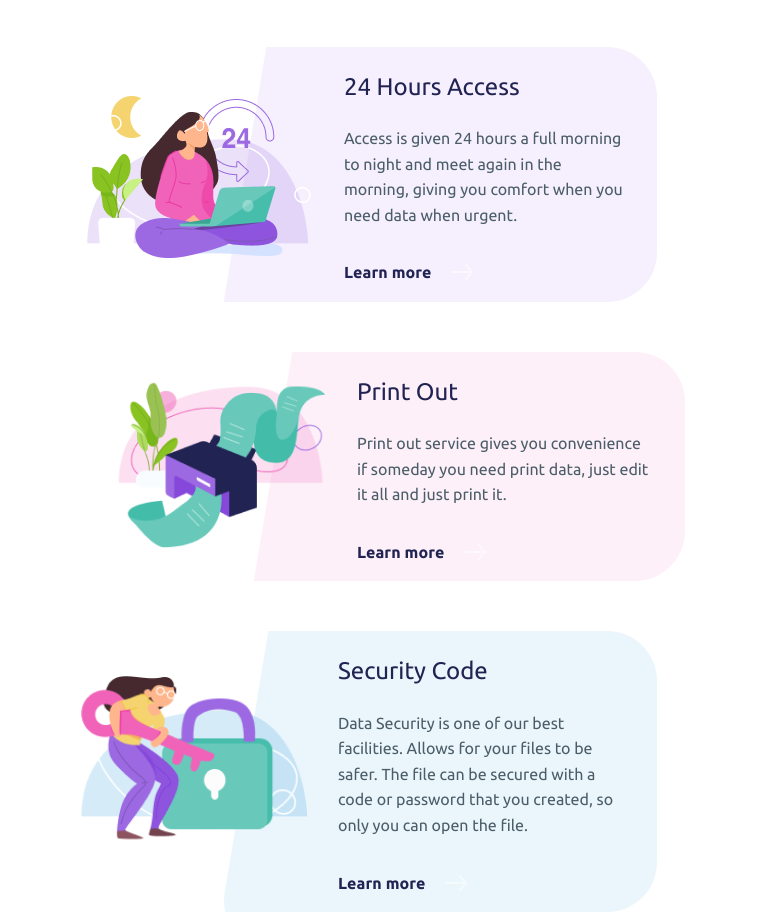
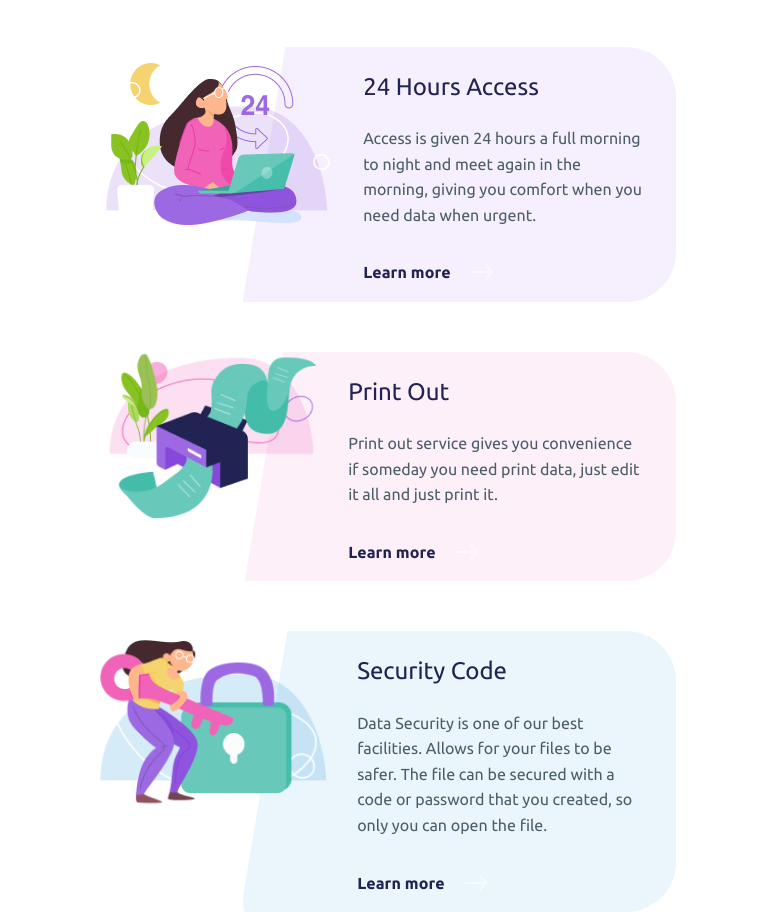
Before and after one commit to NSobol/ratio1, a plain HTML site: page index.html in a window 768 px wide. Shown: the part 2254-3169 px from the top of the page. Drawn offline with Linux system fonts and the light colour scheme.

Commit message:
Fixed styles for the tablet

```diff
--- a/css/tablet.css
+++ b/css/tablet.css
@@ -1,6 +1,8 @@
 @media screen and (orientation:portrait) and (min-width: 641px) and (max-width: 1199px) {
     body {
-        margin: 0 auto;
+        margin: 0;
+        padding: 0;
+
     }
 
     header {
@@ -63,6 +65,8 @@
     .features_carts {
         display: flex;
         width: 95%;
+        margin-right: auto;
+        margin-left: auto;
     }
 
     .features_cart {
@@ -70,6 +74,25 @@
         margin-right: auto;
         margin-left: auto;
         padding: 0;
+    }
+
+    .features_cart:nth-child(odd) {
+        margin-right: auto;
+        margin-bottom: 50px;
+    }
+
+    .features_cart_image {
+        width: 50%;
+        margin: 0;
+    }
+
+    .features_cart_image img {
+        background-size: auto;
+        margin: auto 0;
+    }
+
+    .features_cart3 .features_cart_image {
+        width: 42%;
     }
 
     .testimonials {
```
Also changed, not shown: fonts/COPYRIGHT.txt (added), fonts/LICENSE.txt (added), fonts/Ubuntu-BoldItalic.ttf (added), fonts/Ubuntu-Italic.ttf (added), fonts/Ubuntu-Light.ttf (added), fonts/Ubuntu-LightItalic.ttf (added), fonts/Ubuntu-Medium.ttf (added), fonts/Ubuntu-MediumItalic.ttf (added).
